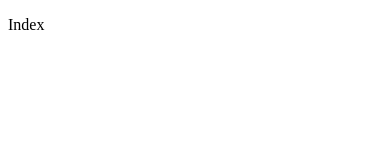
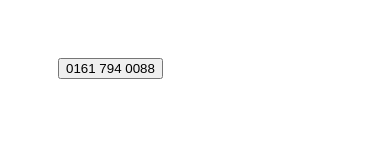
Before and after one commit to fbuireu/gatsby-script, a Gatsby site: page / in a window 390 px wide. Built offline with nearby package versions, Linux system fonts and the light colour scheme; Gatsby itself is replaced by a stand-in of ours.

Commit message:
Added phone nr button

```diff
--- a/src/pages/index.js
+++ b/src/pages/index.js
@@ -1,5 +1,7 @@
 import * as React from 'react';
 
-const IndexPage = () => <p>Index</p>;
+const IndexPage = () => (
+  <button style={{ margin: `50px` }}>0161 794 0088</button>
+);
 
 export default IndexPage;
```
